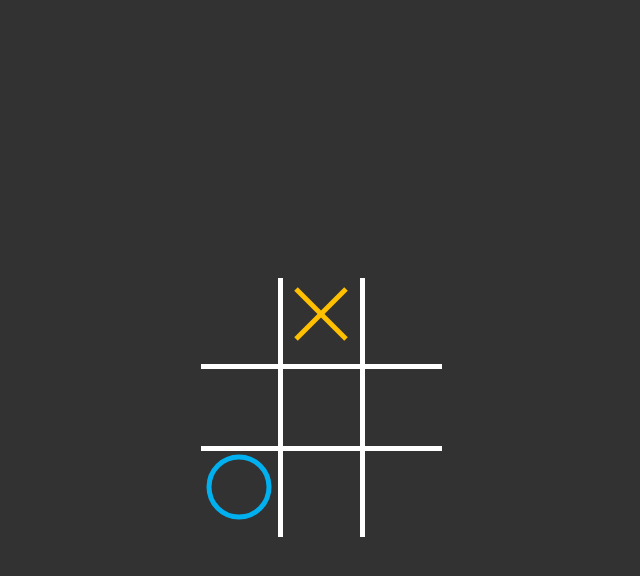
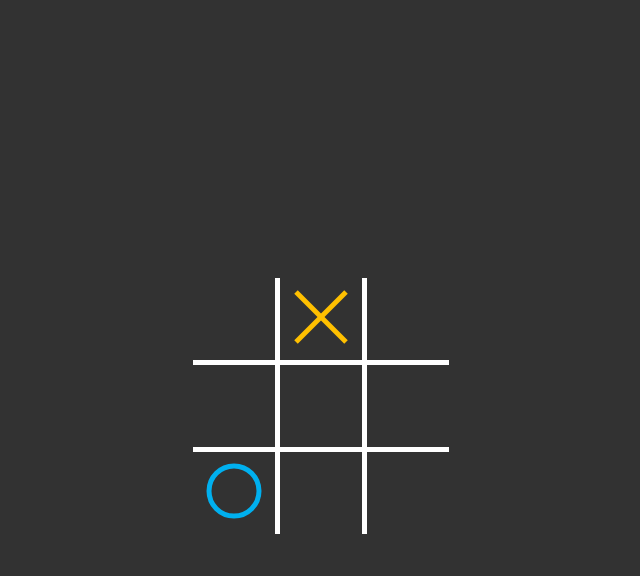
Before and after one commit to SilvanStuber/tic-tac-toe, a plain HTML site: page index.html in a window 1280 px wide. Shown: the part 86-662 px from the top of the page, without its empty margins (319-959 px from the left). Drawn offline with Linux system fonts and the light colour scheme.

Commit message:
style of the circle and cross revised

```diff
--- a/script.js
+++ b/script.js
@@ -15,63 +15,50 @@ function init() {
 }
 
 function createAnimatedCircle() {
-    // Erstellen des SVG-Elements
     const svgNS = "http://www.w3.org/2000/svg";
     let svg = document.createElementNS(svgNS, "svg");
-    svg.setAttribute("width", "70px");
-    svg.setAttribute("height", "70px");
-
-    // Erstellen des Kreis-Elements
+    svg.setAttribute("width", "60px");
+    svg.setAttribute("height", "60px");
     let circle = document.createElementNS(svgNS, "circle");
-    circle.setAttribute("cx", "35");
-    circle.setAttribute("cy", "35");
-    circle.setAttribute("r", "30");
+    circle.setAttribute("cx", "30");
+    circle.setAttribute("cy", "30");
+    circle.setAttribute("r", "25");
     circle.setAttribute("fill", "none");
     circle.setAttribute("stroke", "#00B0EF");
     circle.setAttribute("stroke-width", "5");
-    circle.setAttribute("stroke-dasharray", "188.4"); // Umfang des Kreises
-    circle.setAttribute("stroke-dashoffset", "188.4");
-
-    // Hinzufügen der Animation
-    circle.style.animation = "fillCircle 2s ease forwards";
-
-    // Hinzufügen des Kreises zum SVG-Element
+    circle.setAttribute("stroke-dasharray", "157");
+    circle.setAttribute("stroke-dashoffset", "157");
+    circle.classList.add("circle-animation");
     svg.appendChild(circle);
-
-    // Rückgabe des SVG-Elements als HTML-String
     return svg.outerHTML;
 }
 
 function createCross() {
     const svgNS = "http://www.w3.org/2000/svg";
     let svg = document.createElementNS(svgNS, "svg");
-    svg.setAttribute("width", "70px");
-    svg.setAttribute("height", "70px");
-
-    // Erstellen der Linien für das Kreuz
+    svg.setAttribute("width", "60px");
+    svg.setAttribute("height", "60px");
     let line1 = document.createElementNS(svgNS, "line");
-    line1.setAttribute("x1", "10");
-    line1.setAttribute("y1", "10");
-    line1.setAttribute("x2", "60");
-    line1.setAttribute("y2", "60");
+    line1.setAttribute("x1", "5");
+    line1.setAttribute("y1", "5");
+    line1.setAttribute("x2", "55");
+    line1.setAttribute("y2", "55");
     line1.setAttribute("stroke", "#ffc000");
     line1.setAttribute("stroke-width", "5");
-
+    line1.classList.add("cross-animation");
     let line2 = document.createElementNS(svgNS, "line");
-    line2.setAttribute("x1", "60");
-    line2.setAttribute("y1", "10");
-    line2.setAttribute("x2", "10");
-    line2.setAttribute("y2", "60");
+    line2.setAttribute("x1", "55");
+    line2.setAttribute("y1", "5");
+    line2.setAttribute("x2", "5");
+    line2.setAttribute("y2", "55");
     line2.setAttribute("stroke", "#ffc000");
     line2.setAttribute("stroke-width", "5");
-
-    // Hinzufügen der Linien zum SVG-Element
+    line2.classList.add("cross-animation");
     svg.appendChild(line1);
     svg.appendChild(line2);
-
-    // Rückgabe des SVG-Elements als HTML-String
     return svg.outerHTML;
 }
+
 
 function render() {
     let content = document.getElementById('content');
--- a/style.css
+++ b/style.css
@@ -6,7 +6,7 @@ body {
 }
 
 h1 {
-   text-align: center;
+    text-align: center;
 }
 
 #content {
@@ -14,7 +14,6 @@ h1 {
     display: flex;
     justify-content: center;
     align-items: center;
-
 }
 
 table {
@@ -22,13 +21,11 @@ table {
 }
 
 table td {
-    width: 75px;
-    height: 75px;
+    width: 80px;
+    height: 80px;
     border: 5px solid white;
     text-align: center;
     vertical-align: middle;
-    font-size: 48px;
-    background-color: transparent;
 }
 
 table tr:first-child td {
@@ -47,11 +44,20 @@ table tr td:last-child {
     border-right: 0;
 }
 
-@keyframes fillCircle {
-    from {
-        stroke-dashoffset: 188.4;
+.cross-animation {
+    stroke-dasharray: 85;
+    stroke-dashoffset: 85;
+    animation: draw 2s forwards;
+  }
+
+  .circle-animation {
+    stroke-dasharray: 157;
+    stroke-dashoffset: 157;
+    animation: draw 2s forwards;
+  }
+
+  @keyframes draw {
+    to {
+      stroke-dashoffset: 0;
     }
-    to {
-        stroke-dashoffset: 0;
-    }
-}
+  }
```
